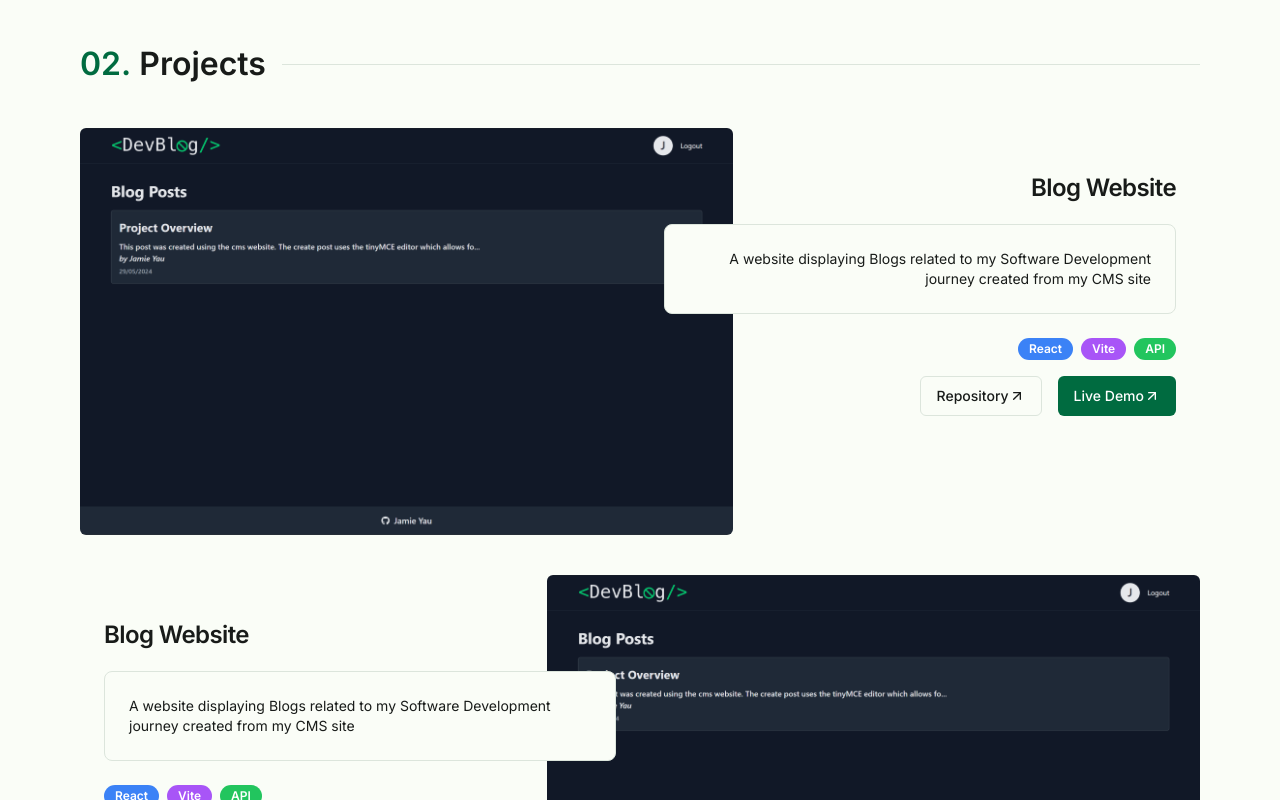
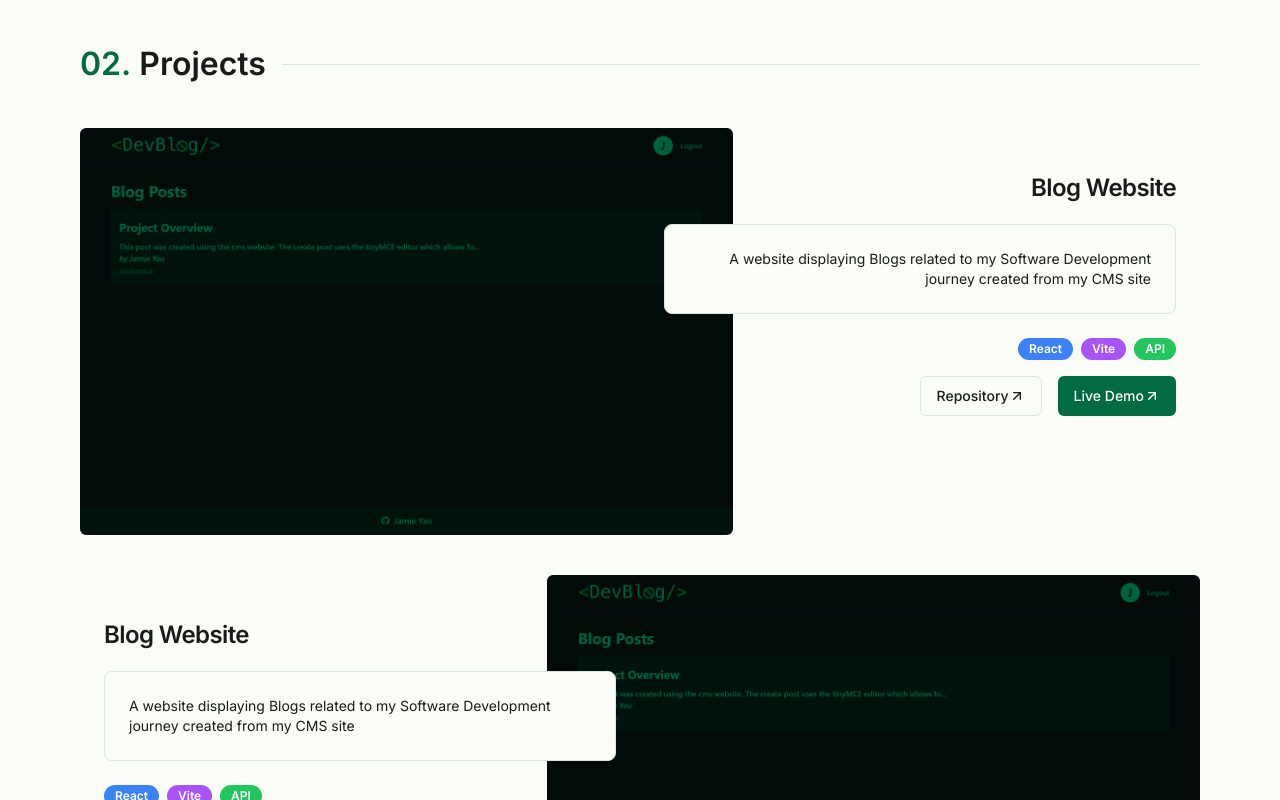
Before and after one commit to JamieYau/portfolio-v2, a Next.js app: page / in a window 1280 px wide. Shown: the part 1460-2260 px from the top of the page. Built offline with nearby package versions, Linux system fonts and the light colour scheme; no server answers.

Commit message:
Fix #2 by adjusting the z-index of elements

```diff
--- a/components/sections/Projects.tsx
+++ b/components/sections/Projects.tsx
@@ -56,14 +56,16 @@ export default function Projects() {
             }}
             className="group relative flex w-full justify-center lg:grid lg:grid-cols-12 lg:align-middle"
           >
+            <div className="group hidden rounded-lg z-10 before:z-20 before:rounded-lg before:absolute before:inset-0 before:duration-300 before:bg-primary before:opacity-100 before:mix-blend-multiply before:transition-opacity before:ease-in-out hover:before:opacity-0 lg:relative lg:col-span-7 lg:col-end-8 lg:row-span-full lg:block lg:group-even:col-end-13">
               <Image
                 src={project.image}
                 alt={project.title}
                 quality={95}
-              className="hidden w-full rounded-md object-cover lg:relative lg:col-span-7 lg:col-end-8 lg:row-span-full lg:block lg:group-even:col-end-13"
+                className="w-full rounded-md object-cover"
                 width="460"
                 height="290"
               />
+            </div>
             <Card className="relative h-max shadow-lg lg:col-span-6 lg:col-start-1 lg:row-span-full lg:border-none lg:bg-transparent lg:shadow-none lg:group-odd:col-start-7">
               <CardHeader className="lg:hidden">
                 <Image
@@ -75,9 +77,9 @@ export default function Projects() {
                   height="290"
                 />
               </CardHeader>
-              <CardContent className="z-3 lg:pb-0 lg:group-odd:text-end">
+              <CardContent className="z-0 lg:pb-0 lg:group-odd:text-end">
                 <CardTitle>{project.title}</CardTitle>
-                <CardDescription className="lg:my-6 lg:rounded-lg lg:border lg:bg-card lg:p-6 lg:text-card-foreground">
+                <CardDescription className="lg:my-6 lg:rounded-lg lg:border lg:bg-card lg:p-6 lg:text-card-foreground z-30 relative">
                   {project.description}
                 </CardDescription>
                 <div className="mb-4 flex gap-2 text-sm lg:group-odd:justify-end">
```
Lines whose indentation alone changed are shown as unchanged.
